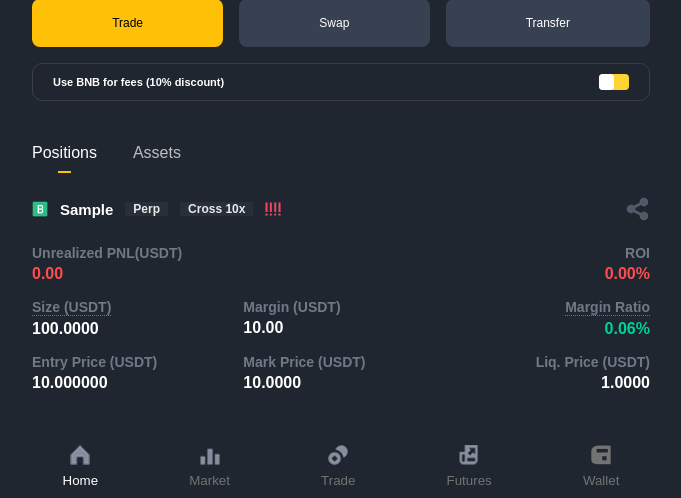
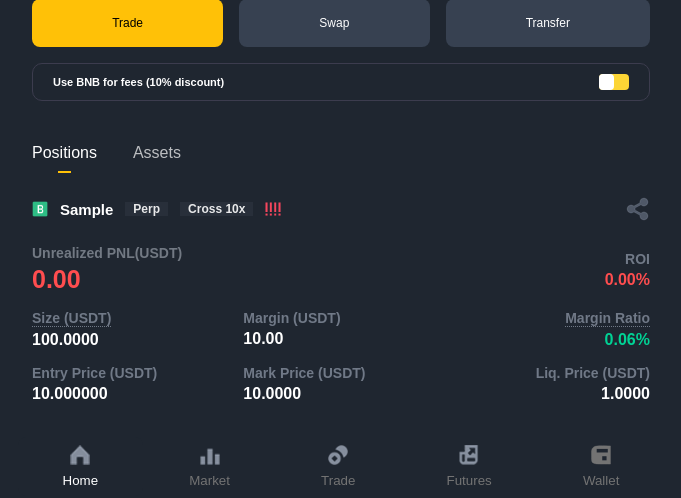
Before and after one commit to Tariq628/binance_clone, a Django app: page / in a window 1280 px wide. Shown: the part 453-951 px from the top of the page, without its empty margins (299-980 px from the left). Run offline with Django 5.2, Linux system fonts and the light colour scheme; tables that the repository leaves empty hold one stand-in row (values such as "Sample post"); a database or web service that is not in the repository returns one stand-in record (values such as "Sample title"); data that the repository does not hold is empty; some web fonts are replaced.

Commit message:
Change font size

```diff
--- a/binance_app/templates/index.html
+++ b/binance_app/templates/index.html
@@ -143,7 +143,7 @@
                     <div class="grid-2">
                       <div class="cell-item">
                           <span style="color: #878e98;" class="label">{% trans "Unrealized PNL" %}(USDT)</span>
-                          <span class="value {% if position.unrealized_pnl > 0 %}green{% else %}red{% endif %}">
+                          <span  style="font-size:25px;" class="value {% if position.unrealized_pnl > 0 %}green{% else %}red{% endif %}">
                               {{ position.unrealized_pnl }}
                           </span>
                       </div>
@@ -157,7 +157,7 @@
                       <div class="grid-3">
                           <div class="cell-item">
                               <span class="label dotted">{% trans "Size" %} (USDT)</span>
-                              <span class="value">{{ position.size }}</span>
+                              <span  class="value">{{ position.size }}</span>
                           </div>
                           <div class="cell-item">
                               <span class="label">{% trans "Margin" %} (USDT)</span>
```
